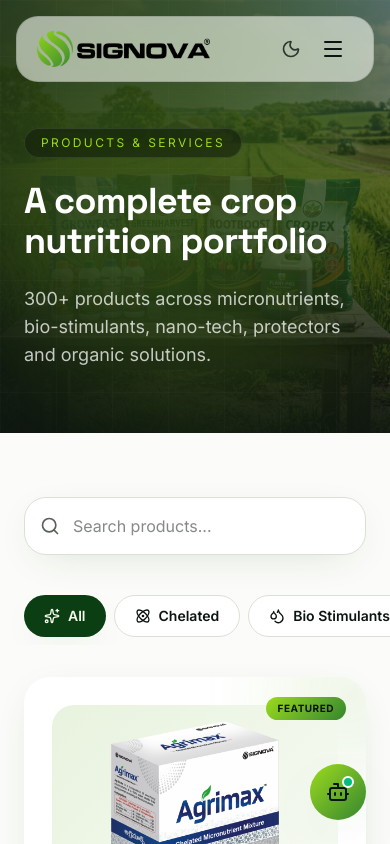
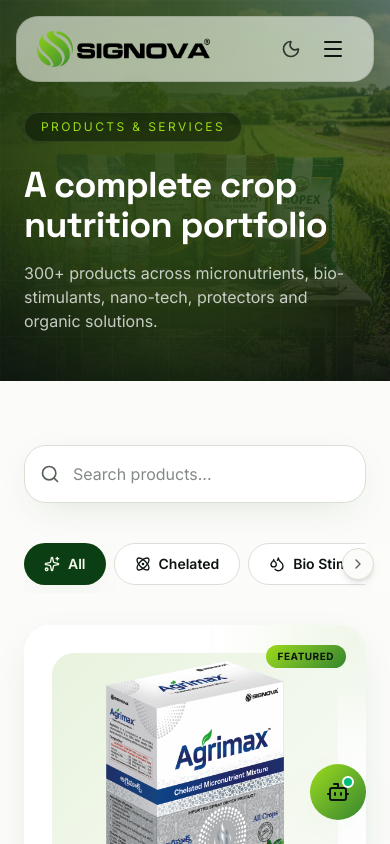
Before and after one commit to sridharsilver/signova-v4, a React (Vite) app: page /products in a window 390 px wide. Shown: the top 844 px of the page. Built offline with nearby package versions, Linux system fonts and the light colour scheme.

Commit message:
UI updates

```diff
--- a/src/components/layout/PageShell.tsx
+++ b/src/components/layout/PageShell.tsx
@@ -42,17 +42,17 @@
       <div className="absolute inset-0 grid-pattern opacity-50" />
       <div className="absolute -top-40 -left-20 size-[500px] rounded-full bg-lime-gradient opacity-20 blur-3xl" />
       <div className="absolute bottom-0 right-0 size-[400px] rounded-full bg-lime opacity-10 blur-3xl" />
-      <div className="relative max-w-7xl mx-auto px-6 pt-32 pb-16 md:pt-36 md:pb-20 xl:pt-48 xl:pb-28">
+      <div className="relative max-w-7xl mx-auto px-6 pt-28 pb-12 md:pt-28 md:pb-16 lg:pt-32 lg:pb-20 xl:pt-48 xl:pb-28">
         {eyebrow && (
           <div className="inline-flex items-center gap-2 px-4 py-1.5 rounded-full glass-dark text-xs uppercase tracking-[0.2em] text-lime mb-6 animate-fade-in">
             {eyebrow}
           </div>
         )}
-        <h1 className="text-4xl sm:text-5xl md:text-7xl font-bold leading-[1.1] md:leading-[1.05] max-w-4xl animate-fade-up">
+        <h1 className="text-4xl sm:text-5xl md:text-6xl xl:text-7xl font-bold leading-[1.1] md:leading-[1.05] max-w-4xl animate-fade-up">
           {title}
         </h1>
         {subtitle && (
-          <p className="mt-6 text-lg md:text-xl text-white/75 max-w-2xl animate-fade-up [animation-delay:120ms]">
+          <p className="mt-4 sm:mt-6 text-base sm:text-lg xl:text-xl text-white/75 max-w-2xl animate-fade-up [animation-delay:120ms]">
             {subtitle}
           </p>
         )}
--- a/src/data/products.ts
+++ b/src/data/products.ts
@@ -59,10 +59,10 @@
     qrData: `Title: Product Technical Specifications
 
 Composition:
-(i) Active Ingredients (Minimum) - Standard
-(ii) pH (1% solution) - Optimal Range
-(iii) Specific Gravity - Standard
-(iv) Heavy Metals - Within Permissible Limits
+1. Active Ingredients (Minimum) - Standard
+2. pH (1% solution) - Optimal Range
+3. Specific Gravity - Standard
+4. Heavy Metals - Within Permissible Limits
 
 Crops: Suitable for target crops as per label
 
@@ -82,12 +82,12 @@
     qrData: `Title: Zinc Gluconate Zn- 12% (Liquid)
 
 Composition:
-(i) Zinc (as Zn), percent by weight (Minimum) - 12.0
-(ii) pH (1% solution) - 5.5 - 6.5
-(iii) Specific Gravity - 1.28 - 1.45
-(iv) Lead (as Pb), percent by weight (Minimum) - 0.003
-(v) Cadmium (as Cd), percent by weight (Minimum) - 0.0025
-(vi) Arsenic (as As), percent by weight (Minimum) - 0.01
+1. Zinc (as Zn), percent by weight (Minimum) - 12.0
+2. pH (1% solution) - 5.5 - 6.5
+3. Specific Gravity - 1.28 - 1.45
+4. Lead (as Pb), percent by weight (Minimum) - 0.003
+5. Cadmium (as Cd), percent by weight (Minimum) - 0.0025
+6. Arsenic (as As), percent by weight (Minimum) - 0.01
 
 Crops: Suitable for all crops
 
@@ -105,10 +105,10 @@
     qrData: `Title: Product Technical Specifications
 
 Composition:
-(i) Active Ingredients (Minimum) - Standard
-(ii) pH (1% solution) - Optimal Range
-(iii) Specific Gravity - Standard
-(iv) Heavy Metals - Within Permissible Limits
+1. Active Ingredients (Minimum) - Standard
+2. pH (1% solution) - Optimal Range
+3. Specific Gravity - Standard
+4. Heavy Metals - Within Permissible Limits
 
 Crops: Suitable for target crops as per label
 
@@ -126,10 +126,10 @@
     qrData: `Title: Product Technical Specifications
 
 Composition:
-(i) Active Ingredients (Minimum) - Standard
-(ii) pH (1% solution) - Optimal Range
-(iii) Specific Gravity - Standard
-(iv) Heavy Metals - Within Permissible Limits
+1. Active Ingredients (Minimum) - Standard
+2. pH (1% solution) - Optimal Range
+3. Specific Gravity - Standard
+4. Heavy Metals - Within Permissible Limits
 
 Crops: Suitable for target crops as per label
 
@@ -147,10 +147,10 @@
     qrData: `Title: Product Technical Specifications
 
 Composition:
-(i) Active Ingredients (Minimum) - Standard
-(ii) pH (1% solution) - Optimal Range
-(iii) Specific Gravity - Standard
-(iv) Heavy Metals - Within Permissible Limits
+1. Active Ingredients (Minimum) - Standard
+2. pH (1% solution) - Optimal Range
+3. Specific Gravity - Standard
+4. Heavy Metals - Within Permissible Limits
 
 Crops: Suitable for target crops as per label
 
@@ -168,10 +168,10 @@
     qrData: `Title: Product Technical Specifications
 
 Composition:
-(i) Active Ingredients (Minimum) - Standard
-(ii) pH (1% solution) - Optimal Range
-(iii) Specific Gravity - Standard
-(iv) Heavy Metals - Within Permissible Limits
+1. Active Ingredients (Minimum) - Standard
+2. pH (1% solution) - Optimal Range
+3. Specific Gravity - Standard
+4. Heavy Metals - Within Permissible Limits
 
 Crops: Suitable for target crops as per label
 
@@ -191,10 +191,10 @@
     qrData: `Title: Product Technical Specifications
 
 Composition:
-(i) Active Ingredients (Minimum) - Standard
-(ii) pH (1% solution) - Optimal Range
-(iii) Specific Gravity - Standard
-(iv) Heavy Metals - Within Permissible Limits
+1. Active Ingredients (Minimum) - Standard
+2. pH (1% solution) - Optimal Range
+3. Specific Gravity - Standard
+4. Heavy Metals - Within Permissible Limits
 
 Crops: Suitable for target crops as per label
 
@@ -212,10 +212,10 @@
     qrData: `Title: Product Technical Specifications
 
 Composition:
-(i) Active Ingredients (Minimum) - Standard
-(ii) pH (1% solution) - Optimal Range
-(iii) Specific Gravity - Standard
-(iv) Heavy Metals - Within Permissible Limits
+1. Active Ingredients (Minimum) - Standard
+2. pH (1% solution) - Optimal Range
+3. Specific Gravity - Standard
+4. Heavy Metals - Within Permissible Limits
 
 Crops: Suitable for target crops as per label
 
@@ -233,10 +233,10 @@
     qrData: `Title: Product Technical Specifications
 
 Composition:
-(i) Active Ingredients (Minimum) - Standard
-(ii) pH (1% solution) - Optimal Range
-(iii) Specific Gravity - Standard
-(iv) Heavy Metals - Within Permissible Limits
+1. Active Ingredients (Minimum) - Standard
+2. pH (1% solution) - Optimal Range
+3. Specific Gravity - Standard
+4. Heavy Metals - Within Permissible Limits
 
 Crops: Suitable for target crops as per label
 
@@ -254,10 +254,10 @@
     qrData: `Title: Product Technical Specifications
 
 Composition:
-(i) Active Ingredients (Minimum) - Standard
-(ii) pH (1% solution) - Optimal Range
-(iii) Specific Gravity - Standard
-(iv) Heavy Metals - Within Permissible Limits
+1. Active Ingredients (Minimum) - Standard
+2. pH (1% solution) - Optimal Range
+3. Specific Gravity - Standard
+4. Heavy Metals - Within Permissible Limits
 
 Crops: Suitable for target crops as per label
 
@@ -275,10 +275,10 @@
     qrData: `Title: Product Technical Specifications
 
 Composition:
-(i) Active Ingredients (Minimum) - Standard
-(ii) pH (1% solution) - Optimal Range
-(iii) Specific Gravity - Standard
-(iv) Heavy Metals - Within Permissible Limits
+1. Active Ingredients (Minimum) - Standard
+2. pH (1% solution) - Optimal Range
+3. Specific Gravity - Standard
+4. Heavy Metals - Within Permissible Limits
 
 Crops: Suitable for target crops as per label
 
@@ -296,10 +296,10 @@
     qrData: `Title: Product Technical Specifications
 
 Composition:
-(i) Active Ingredients (Minimum) - Standard
-(ii) pH (1% solution) - Optimal Range
-(iii) Specific Gravity - Standard
-(iv) Heavy Metals - Within Permissible Limits
+1. Active Ingredients (Minimum) - Standard
+2. pH (1% solution) - Optimal Range
+3. Specific Gravity - Standard
+4. Heavy Metals - Within Permissible Limits
 
 Crops: Suitable for target crops as per label
 
@@ -317,10 +317,10 @@
     qrData: `Title: Product Technical Specifications
 
 Composition:
-(i) Active Ingredients (Minimum) - Standard
-(ii) pH (1% solution) - Optimal Range
-(iii) Specific Gravity - Standard
-(iv) Heavy Metals - Within Permissible Limits
+1. Active Ingredients (Minimum) - Standard
+2. pH (1% solution) - Optimal Range
+3. Specific Gravity - Standard
+4. Heavy Metals - Within Permissible Limits
 
 Crops: Suitable for target crops as per label
 
--- a/src/pages/products/products.tsx
+++ b/src/pages/products/products.tsx
@@ -1,7 +1,7 @@
-import { useMemo, useState } from "react";
+import { useMemo, useState, useRef, useEffect } from "react";
 import { motion, AnimatePresence } from "framer-motion";
-import { Search, Atom, Download } from "lucide-react";
-import { Link } from "react-router-dom";
+import { Search, Atom, Download, ChevronLeft, ChevronRight } from "lucide-react";
+import { Link, useSearchParams } from "react-router-dom";
 import { PageHero } from "@/components/common/PageShell";
 import { usePageMeta } from "@/hooks/use-page-meta";
 import heroProducts from "@/assets/images/heros/hero_products.png";
@@ -14,8 +14,57 @@
       "Explore Signova's range of chelated micronutrients, bio-stimulants, nano-tech products, crop protectors and organic solutions.",
   });
 
-  const [activeCategory, setActiveCategory] = useState("all");
+  const [searchParams, setSearchParams] = useSearchParams();
+  const activeCategory = searchParams.get("category") || "all";
   const [query, setQuery] = useState("");
+  const [currentPage, setCurrentPage] = useState(1);
+  const itemsPerPage = 6;
+
+  const scrollContainerRef = useRef<HTMLDivElement>(null);
+  const [showLeftArrow, setShowLeftArrow] = useState(false);
+  const [showRightArrow, setShowRightArrow] = useState(true);
+
+  // Reset to first page when searching
+  useEffect(() => {
+    setCurrentPage(1);
+  }, [query]);
+
+  const checkScroll = () => {
+    if (scrollContainerRef.current) {
+      const { scrollLeft, scrollWidth, clientWidth } = scrollContainerRef.current;
+      setShowLeftArrow(scrollLeft > 0);
+      setShowRightArrow(Math.ceil(scrollLeft + clientWidth) < scrollWidth);
+    }
+  };
+
+  useEffect(() => {
+    checkScroll();
+    window.addEventListener("resize", checkScroll);
+    return () => window.removeEventListener("resize", checkScroll);
+  }, []);
+
+  const scroll = (direction: "left" | "right") => {
+    if (scrollContainerRef.current) {
+      const scrollAmount = 200;
+      scrollContainerRef.current.scrollBy({
+        left: direction === "left" ? -scrollAmount : scrollAmount,
+        behavior: "smooth"
+      });
+      setTimeout(checkScroll, 350); // Check again after animation completes
+    }
+  };
+
+  const setActiveCategory = (catId: string) => {
+    setCurrentPage(1);
+    setSearchParams(prev => {
+      if (catId === "all") {
+        prev.delete("category");
+      } else {
+        prev.set("category", catId);
+      }
+      return prev;
+    }, { replace: true });
+  };
 
   const filteredProducts = useMemo(() => {
     return productsList.filter(
@@ -26,6 +75,12 @@
           item.desc.toLowerCase().includes(query.toLowerCase())),
     );
   }, [activeCategory, query]);
+
+  const totalPages = Math.ceil(filteredProducts.length / itemsPerPage);
+  const paginatedProducts = filteredProducts.slice(
+    (currentPage - 1) * itemsPerPage,
+    currentPage * itemsPerPage
+  );
 
   return (
     <>
@@ -50,7 +105,35 @@
             </div>
           </div>
 
-          <div className="flex overflow-x-auto md:flex-wrap gap-2 md:gap-3 mb-8 md:mb-10 pb-2 md:pb-0 -mx-6 px-6 sm:mx-0 sm:px-0 [&::-webkit-scrollbar]:hidden [-ms-overflow-style:none] [scrollbar-width:none]">
+          <div className="relative mb-8 md:mb-10 -mx-6 px-6 sm:mx-0 sm:px-0">
+            {/* Fade effect edges */}
+            {showLeftArrow && <div className="absolute top-0 bottom-0 left-0 w-8 bg-gradient-to-r from-background to-transparent pointer-events-none md:hidden z-10" />}
+            {showRightArrow && <div className="absolute top-0 bottom-0 right-0 w-8 bg-gradient-to-l from-background to-transparent pointer-events-none md:hidden z-10" />}
+
+            {showLeftArrow && (
+              <button
+                onClick={() => scroll("left")}
+                className="absolute left-4 top-1/2 -translate-y-1/2 -mt-1 z-20 size-8 rounded-full bg-background border border-border shadow-md flex items-center justify-center md:hidden text-muted-foreground hover:text-foreground hover:border-leaf transition-colors"
+                aria-label="Scroll left"
+              >
+                <ChevronLeft className="size-4" />
+              </button>
+            )}
+            {showRightArrow && (
+              <button
+                onClick={() => scroll("right")}
+                className="absolute right-4 top-1/2 -translate-y-1/2 -mt-1 z-20 size-8 rounded-full bg-background border border-border shadow-md flex items-center justify-center md:hidden text-muted-foreground hover:text-foreground hover:border-leaf transition-colors"
+                aria-label="Scroll right"
+              >
+                <ChevronRight className="size-4" />
+              </button>
+            )}
+
+            <div
+              ref={scrollContainerRef}
+              onScroll={checkScroll}
+              className="flex overflow-x-auto md:flex-wrap gap-2 md:gap-3 pb-2 md:pb-0 [&::-webkit-scrollbar]:hidden [-ms-overflow-style:none] [scrollbar-width:none]"
+            >
               {productCategories.map((category) => (
                 <button
                   key={category.id}
@@ -66,10 +149,11 @@
                 </button>
               ))}
             </div>
+          </div>
 
           <div className="grid md:grid-cols-2 lg:grid-cols-3 gap-6">
             <AnimatePresence mode="popLayout">
-              {filteredProducts.map((product, index) => (
+              {paginatedProducts.map((product, index) => (
                 <motion.div
                   key={product.slug}
                   layout
@@ -94,7 +178,7 @@
                         <img
                           src={product.image}
                           alt={product.name}
-                          className="absolute inset-0 w-full h-full object-contain p-4 md:p-2 md:scale-110 group-hover:scale-110 md:group-hover:scale-125 transition-transform duration-500"
+                          className="absolute inset-0 w-full h-full object-contain p-2 md:p-4 group-hover:scale-110 transition-transform duration-500"
                         />
                       </div>
                     ) : (
@@ -119,6 +203,53 @@
               No products match your search.
             </div>
           )}
+
+          {totalPages > 1 && (
+            <div className="mt-12 flex justify-center items-center gap-2">
+              <button
+                onClick={() => {
+                  setCurrentPage((p) => Math.max(1, p - 1));
+                  window.scrollTo({ top: 400, behavior: "smooth" });
+                }}
+                disabled={currentPage === 1}
+                className="p-2 rounded-full border border-border bg-card hover:bg-secondary disabled:opacity-50 disabled:cursor-not-allowed transition-colors text-muted-foreground hover:text-foreground"
+                aria-label="Previous page"
+              >
+                <ChevronLeft className="size-5" />
+              </button>
+
+              <div className="flex items-center gap-1 mx-2">
+                {Array.from({ length: totalPages }).map((_, i) => (
+                  <button
+                    key={i}
+                    onClick={() => {
+                      setCurrentPage(i + 1);
+                      window.scrollTo({ top: 400, behavior: "smooth" });
+                    }}
+                    className={`size-10 rounded-full text-sm font-semibold transition-colors ${
+                      currentPage === i + 1
+                        ? "bg-primary text-primary-foreground shadow-sm"
+                        : "bg-card border border-border hover:border-leaf hover:text-leaf text-muted-foreground"
+                    }`}
+                  >
+                    {i + 1}
+                  </button>
+                ))}
+              </div>
+
+              <button
+                onClick={() => {
+                  setCurrentPage((p) => Math.min(totalPages, p + 1));
+                  window.scrollTo({ top: 400, behavior: "smooth" });
+                }}
+                disabled={currentPage === totalPages}
+                className="p-2 rounded-full border border-border bg-card hover:bg-secondary disabled:opacity-50 disabled:cursor-not-allowed transition-colors text-muted-foreground hover:text-foreground"
+                aria-label="Next page"
+              >
+                <ChevronRight className="size-5" />
+              </button>
+            </div>
+          )}
           <div className="mt-16 flex justify-center pb-8">
             <a
               href="/signova-products-template.csv"
```
Also changed, not shown: src/pages/products/product-detail.tsx (+37 -27 lines), src/pages/products/technical-specs.tsx (+5 -5 lines), public/signova-products-template.csv, 1 other file (tests, documents, lock files or other folders). Lines whose indentation alone changed are shown as unchanged.
